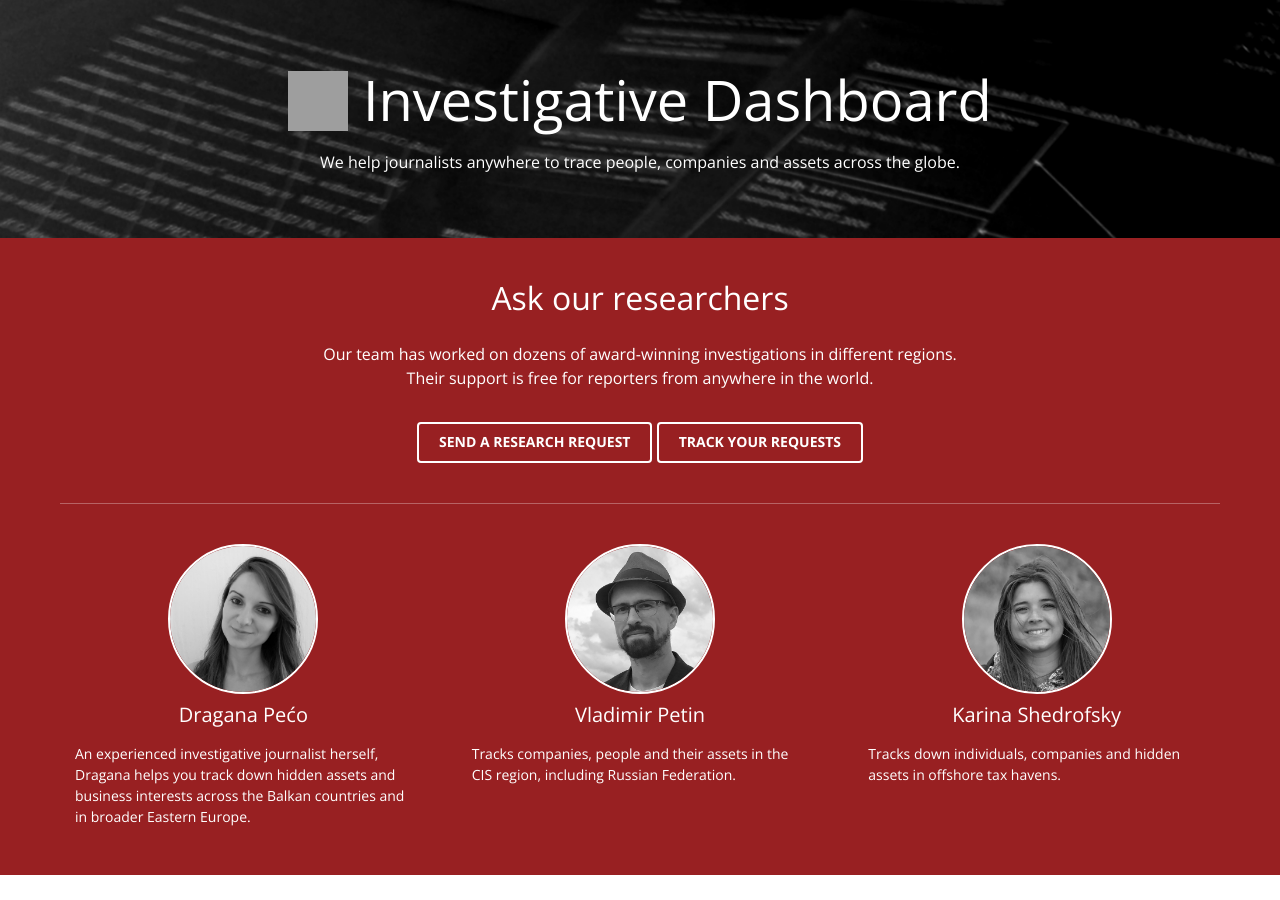
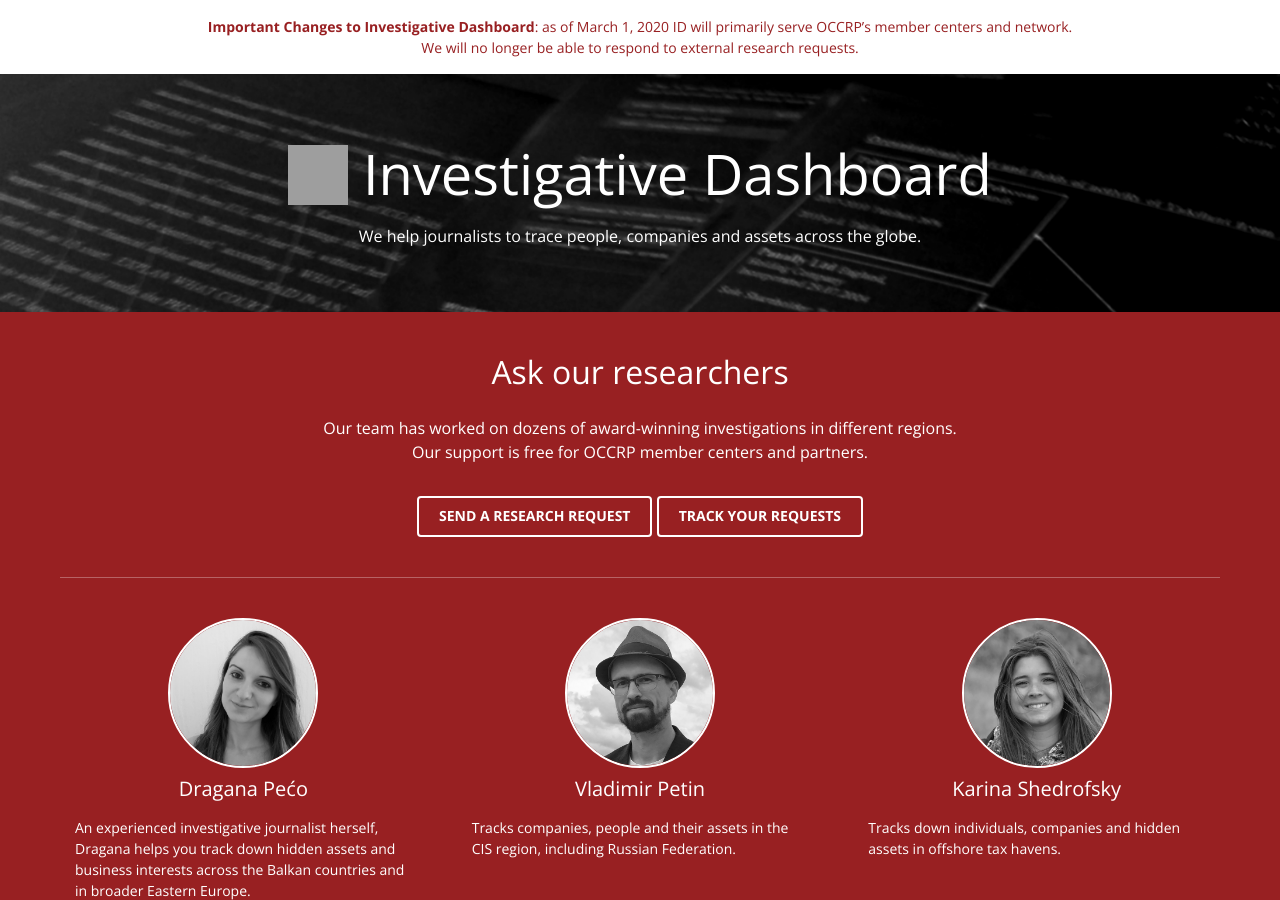
Before and after one commit to occrp/investigativedashboard.org, a Jekyll site: the page built from index.md, in a window 1280 px wide and 900 px high. Built offline with Jekyll 4.4.1, drawn with Linux system fonts in a browser that asks for light colours; grey boxes are pictures that could not be loaded.

Commit message:
Updated content to relfect the new policy.

```diff
--- a/_includes/alert.html
+++ b/_includes/alert.html
@@ -1,8 +1,8 @@
 <div class="wrapper pt-3 pb-3 t-sm t-center t-primary">
   <p>
-    <strong>Notice</strong>: Investigative Dashboard will be working with
-    decreased capacity until the end of this year. Please feel free to follow
-    up on the progress of your investigation using comments. Researchers will
-    make every effort to meet your deadlines.
+    <strong>Important Changes to Investigative Dashboard</strong>: as of March
+    1, 2020 ID will primarily serve OCCRP’s member centers and network.
+    <br/>
+    We will no longer be able to respond to external research requests.
   </p>
 </div>
--- a/_layouts/default.html
+++ b/_layouts/default.html
@@ -23,6 +23,8 @@
     {% endif %}
 
     <main aria-label="Content">
+      {% include alert.html %}
+
       {{ content }}
     </main>
 
--- a/index.md
+++ b/index.md
@@ -7,7 +7,7 @@ hide_navigation: true
 <div class="hero">
   <div class="wrapper t-center">
     <h1 class="t-normal"><img width="60" height="60" src="https://cdn.occrp.org/common/logo/WhiteTransparent_globe.png" /> {{site.title | escape}}</h1>
-    <p>We help journalists anywhere to trace people, companies and assets across the globe.</p>
+    <p>We help journalists to trace people, companies and assets across the globe.</p>
   </div>
 </div>
 
@@ -18,7 +18,7 @@ hide_navigation: true
     <div class="research-text">
       <h2 class="t-light mb-4">Ask our researchers</h2>
       <p>Our team has worked on dozens of award-winning investigations in different regions.</p>
-      <p>Their support is free for reporters from anywhere in the world.</p>
+      <p>Our support is free for OCCRP member centers and partners.</p>
       <p class="mt-5">
         <a href="/tickets/new" class="button button--inverted">Send a research request</a>
         <a href="/tickets" class="button button--inverted">Track your requests</a>
```
